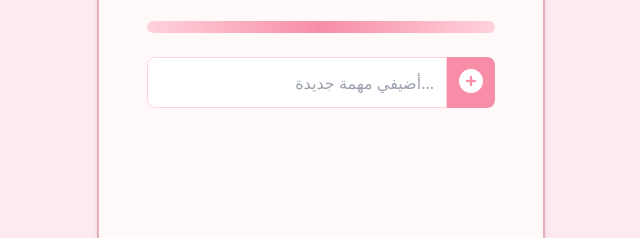
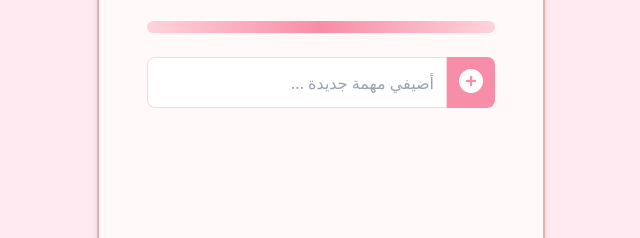
Before and after one commit to TasneemMhmd/todo-app, a website: page index.html in a window 1280 px wide. Shown: the part 185-423 px from the top of the page, 319-959 px from the left. Drawn offline with nearby package versions, Linux system fonts and the light colour scheme.

Commit message:
last commit

```diff
--- a/index.html
+++ b/index.html
@@ -23,7 +23,7 @@
                 </div>
                 <div class="gradient-border mb-6"></div>
                 <div class="flex">
-                    <input type="text" id="new-task-input" placeholder="أضيفي مهمة جديدة..."
+                    <input type="text" id="new-task-input" placeholder="... أضيفي مهمة جديدة"
                         class="flex-1 p-3 border task-input rounded-l-lg focus:outline-none focus:ring-2 text-right" />
                     <button id="add-task-btn" class="add-btn text-white p-3 rounded-r-lg">
                         <i class="fas fa-plus-circle" style="font-size: 24px"></i>
```
